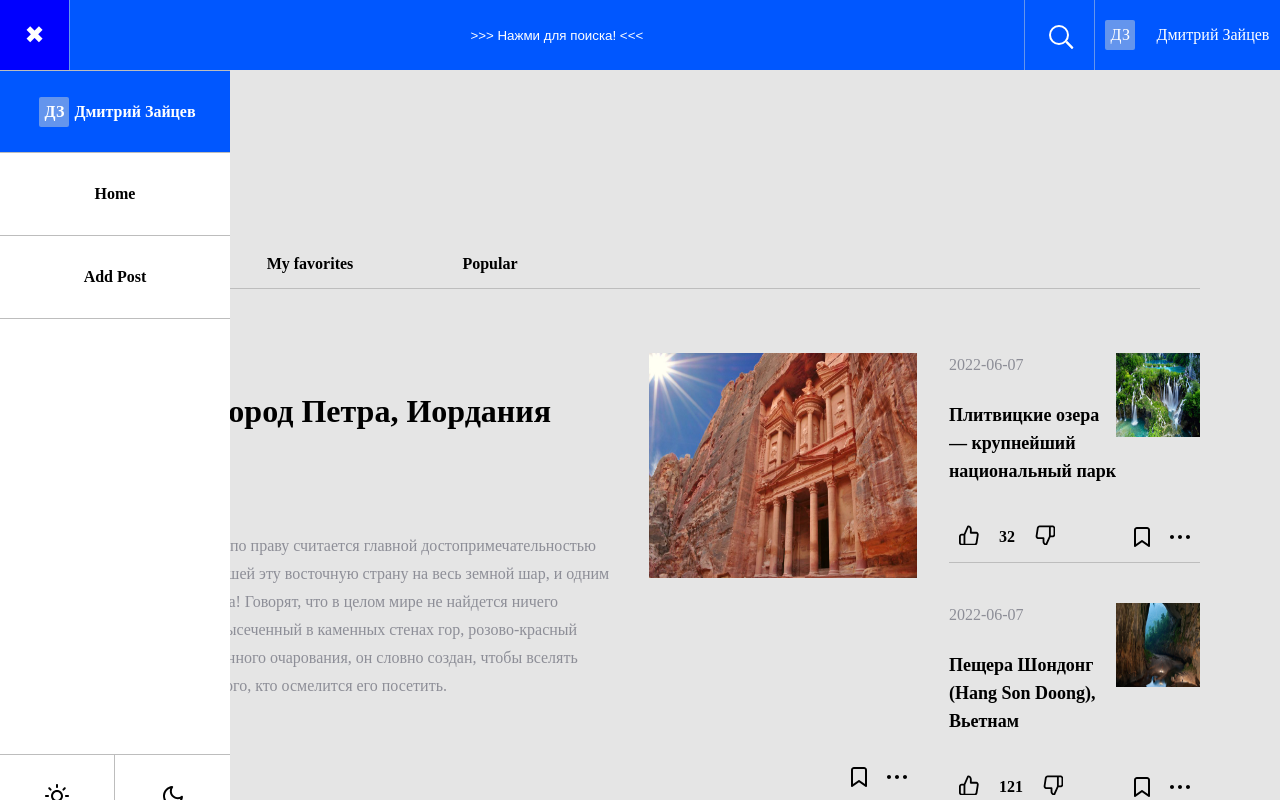
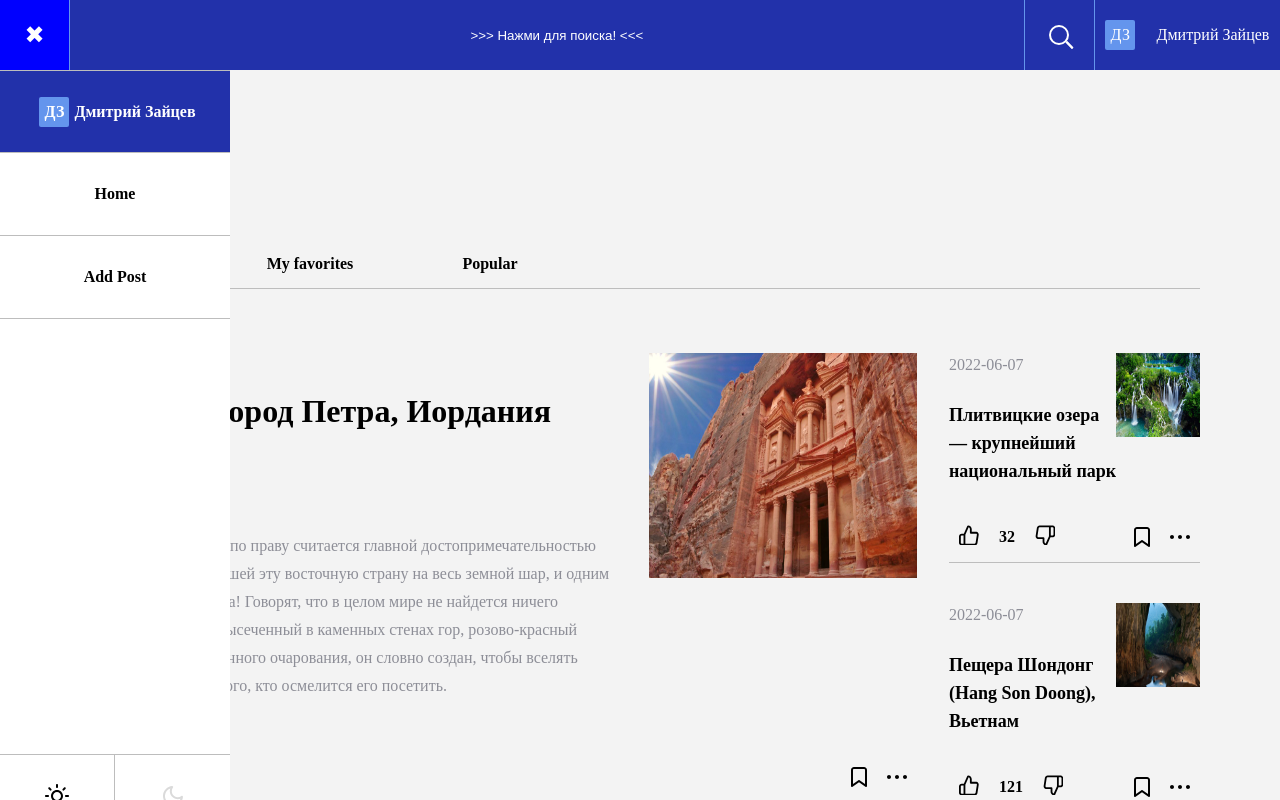
Before and after one commit to d1mag1c/TMS_hw_React, a React (Create React App) app: page / in a window 1280 px wide. Both pictures are taken after a click on the element 35 px from the left and 35 px from the top of the page. Shown: the top 800 px of the page. Built offline with nearby package versions, Linux system fonts and the light colour scheme.

Commit message:
добавил изменение темы светлая/темная

```diff
--- a/src/components/header/Header.tsx
+++ b/src/components/header/Header.tsx
@@ -4,7 +4,6 @@ import Burger from "./burger/Burger";
 import InputSearch from "./inputSearch/InputSearch";
 import ButtonSearch from "./buttonSearch/ButtonSearch";
 import Login from "./login/Login";
-import BurgerList from "./burger/burgerList/BurgerList";
 
 const Header = () => {
     return (
--- a/src/components/header/burger/Burger.tsx
+++ b/src/components/header/burger/Burger.tsx
@@ -1,18 +1,25 @@
 import React, {useState} from 'react';
-import {BurgerMenu, BurgerPosition} from "./style";
-import BurgerList from "./burgerList/BurgerList";
+import {BurgerList} from './burgerList/BurgerList';
+import {BurgerMenu, BurgerModal} from "./style";
+import {BurgerListBlock} from "./burgerList/style";
+
 
 const Burger = () => {
     const [open, openBurger] = useState(false)
+    const DisplayBurger = () => {
+        openBurger(state => !state)
+    }
+
     return (
-        <BurgerPosition>
+        <>
             <BurgerMenu
-                onClick={() => openBurger(state => !state)}
+                onClick={DisplayBurger}
                 symbol={open ? '\\2716' : '\\2630'}
             >
             </BurgerMenu>
-            {open && <BurgerList/>}
-        </BurgerPosition>
+            <BurgerListBlock show={open}><BurgerList/></BurgerListBlock>
+            {open && <BurgerModal onClick={() => openBurger(false)}/>}
+        </>
     );
 };
 
--- a/src/components/header/burger/burgerList/BurgerList.tsx
+++ b/src/components/header/burger/burgerList/BurgerList.tsx
@@ -1,13 +1,22 @@
-import React from 'react';
-import {BurgerListBlock, BurgerListLi, BurgerListUl, IconSunMoonBlock} from "./style";
+import React, {useState} from 'react';
+import {BurgerListLi, BurgerListUl, IconSunMoonBlock} from "./style";
 import {UserObj} from "../../../../data/Data";
 import {findInitials} from "../../login/Initials";
 import {InitialsBlock} from "../../login/style";
 import {MoonIcon, SunIcon} from "./iconSunMoon";
+import {darkTheme, GlobalStyleBody, lightTheme} from "../../../../style";
+import {ThemeProvider} from 'styled-components';
 
-const BurgerList = () => {
+export const BurgerList = () => {
+    const [theme, setTheme] = useState(true);
+
     return (
-        <BurgerListBlock>
+
+        <>
+            <ThemeProvider theme={theme ? lightTheme : darkTheme}>
+                <GlobalStyleBody/>
+            </ThemeProvider>
+
                 <BurgerListUl>
                     <BurgerListLi bg white>
                         <InitialsBlock>
@@ -18,13 +27,17 @@ const BurgerList = () => {
                     <BurgerListLi>Home</BurgerListLi>
                     <BurgerListLi>Add Post</BurgerListLi>
                     <BurgerListLi>
-                    <IconSunMoonBlock><SunIcon/></IconSunMoonBlock>
-                    <IconSunMoonBlock><MoonIcon/></IconSunMoonBlock>
+                        <IconSunMoonBlock
+                            onClick={() => setTheme(true)}
+                            fills={!theme}><SunIcon/>
+                        </IconSunMoonBlock>
+                        <IconSunMoonBlock
+                            onClick={() => setTheme(false)}
+                            fills={theme}><MoonIcon/>
+                        </IconSunMoonBlock>
                     </BurgerListLi>
                     <BurgerListLi>Log Out</BurgerListLi>
                 </BurgerListUl>
-        </BurgerListBlock>
+        </>
     );
 };
-
-export default BurgerList;
--- a/src/components/header/burger/burgerList/style.ts
+++ b/src/components/header/burger/burgerList/style.ts
@@ -1,13 +1,15 @@
 import styled from "styled-components";
 
-export const BurgerListBlock = styled.div`
+export const BurgerListBlock = styled.div<{ show?: boolean }>`
   position: absolute;
   width: 230px;
   min-height: max-content;
   background: white;
   top: 70px;
-  z-index: 2;
+  left: 0;
   height: 850px;
+  display: ${props => props.show ? 'block' : 'none'};
+  z-index: 5;
 `
 
 export const BurgerListUl = styled.ul`
@@ -16,7 +18,12 @@ export const BurgerListUl = styled.ul`
   flex-direction: column;
 `
 
-export const BurgerListLi = styled.li<{ bg?: boolean, white?: boolean }>`
+type IBurgerLi = {
+    bg?: boolean,
+    white?: boolean,
+}
+
+export const BurgerListLi = styled.li<IBurgerLi>`
   width: 100%;
   height: 83px;
   display: flex;
@@ -28,7 +35,7 @@ export const BurgerListLi = styled.li<{ bg?: boolean, white?: boolean }>`
   font-weight: 600;
   font-size: 16px;
   line-height: 24px;
-  background: ${(props) => (props.bg ? '#0057ff' : 'white')};
+  background: ${(props) => (props.bg ? '#2231AA;' : 'white')};
   color: ${(props) => (props.white ? 'white' : 'black')};
 
   &:first-of-type, &:nth-last-of-type(2) {
@@ -59,18 +66,26 @@ export const BurgerListLi = styled.li<{ bg?: boolean, white?: boolean }>`
   }
 `
 
-export const IconSunMoonBlock = styled.div`
+export const IconSunMoonBlock = styled.div<{fills?: boolean}>`
   display: flex;
   justify-content: center;
   align-items: center;
   width: 50%;
   height: 100%;
 
+  & svg {
+    fill: ${props => props.fills ? '#DADADA;' : 'black'};
+  }
+
   &:first-of-type {
     border-right: 1px solid #bdbdbd;
   }
 
   &:hover {
-    background: #E8E8E8;
+    background: ${props => props.fills ? 'rgba(225,225,225,0.38)' : null};;
+
+    svg {
+      fill: ${props => props.fills ? 'red' : 'black'};
+    }
   }
 `
--- a/src/components/header/burger/style.ts
+++ b/src/components/header/burger/style.ts
@@ -10,6 +10,8 @@ export const BurgerMenu = styled.div<{ symbol: string }>`
   border-right: 1px solid cornflowerblue;
   cursor: pointer;
   height: 100%;
+  position: relative;
+  z-index: 3;
 
   &:hover {
     background: blue;
@@ -20,6 +22,9 @@ export const BurgerMenu = styled.div<{ symbol: string }>`
   }
 `
 
-export const BurgerPosition = styled.div`
-  position: relative;
+export const BurgerModal = styled.div`
+  position: absolute;
+  width: 100%;
+  height: 2000px;
+  z-index: 2;
 `
--- a/src/components/header/inputSearch/style.ts
+++ b/src/components/header/inputSearch/style.ts
@@ -2,7 +2,7 @@ import styled from "styled-components";
 
 export const Input = styled.input`
   width: 100%;
-  background: #0057ff;
+  background: #2231AA;
   border: none;
   padding-left: 20px;
   border-right: 1px solid cornflowerblue;
--- a/src/components/header/style.ts
+++ b/src/components/header/style.ts
@@ -1,7 +1,7 @@
 import styled from "styled-components";
 
 export const HeaderBlock = styled.section`
-  background: #0057ff;
+  background: #2231AA;
   display: flex;
   height: 70px;
   position: relative;
--- a/src/components/main/tabs/Tabs.tsx
+++ b/src/components/main/tabs/Tabs.tsx
@@ -6,6 +6,7 @@ const Tabs = () => {
     const TabUse = (index: number) => {
         setToggleState(index)
     }
+
     return (
         <TabsBlock>
             <TabsList>
--- a/src/components/main/tabs/style.ts
+++ b/src/components/main/tabs/style.ts
@@ -29,9 +29,9 @@ export const TabsLi = styled.li`
     cursor: pointer;
   }
 `
-export const BorderTab = styled.span`
+export const BorderTab = styled.span<{borderWhite?:boolean}>`
   position: absolute;
-  border-bottom: 3px solid black;
+  border-bottom: 3px solid ${props => props.borderWhite? 'white':'black'};
   width: 100%;
   bottom: -2px;
 `
--- a/src/contaners/layout/index.tsx
+++ b/src/contaners/layout/index.tsx
@@ -1,14 +1,17 @@
 import React, {ReactNode} from 'react';
 import Header from "../../components/header/Header";
 import Footer from "../../components/footer";
+import {GlobalStyle} from "../../style";
 
 type LayoutProps = {
     children: ReactNode
 }
 
 const Layout = ({children}: LayoutProps) => {
+
     return (
         <>
+            <GlobalStyle/>
             <Header/>
             {children}
             <Footer/>
--- a/src/index.tsx
+++ b/src/index.tsx
@@ -1,16 +1,14 @@
 import React from 'react';
 import ReactDOM from 'react-dom/client';
-import {GlobalStyle} from "./style";
 import Main from "./components/main";
 import Layout from "./contaners/layout";
-import Input from "./components/imput_practic";
+
 
 const root = ReactDOM.createRoot(
     document.getElementById('root') as HTMLElement
 );
 root.render(
     <>
-        <GlobalStyle/>
         <Layout>
             <Main/>
         </Layout>
--- a/src/style.ts
+++ b/src/style.ts
@@ -1,4 +1,21 @@
 import {createGlobalStyle} from "styled-components";
+
+export const darkTheme = {
+  background: "#313037;",
+  textColor: "#fff",
+  fillColor: "#fff",
+}
+
+export const lightTheme = {
+  background: "#F3F3F3;",
+  textColor: "#000",
+  fillColor: "#000"
+}
+type ThemeType ={
+  background:string,
+  textColor:string
+  fillColor:string
+}
 
 export const GlobalStyle = createGlobalStyle`
   * {
@@ -9,7 +26,17 @@ export const GlobalStyle = createGlobalStyle`
   li{
     list-style: none;
   }
+body{
+  background: #F3F3F3;
+}
+`
+
+export const GlobalStyleBody = createGlobalStyle<{theme: ThemeType}>`
   body{
-    background: #E5E5E5;
+    background: ${props => props.theme.background};
+    color: ${props => props.theme.textColor};
+  }
+  svg{
+    fill: ${props => props.theme.fillColor};
   }
 `
```
Lines whose indentation alone changed are shown as unchanged.
